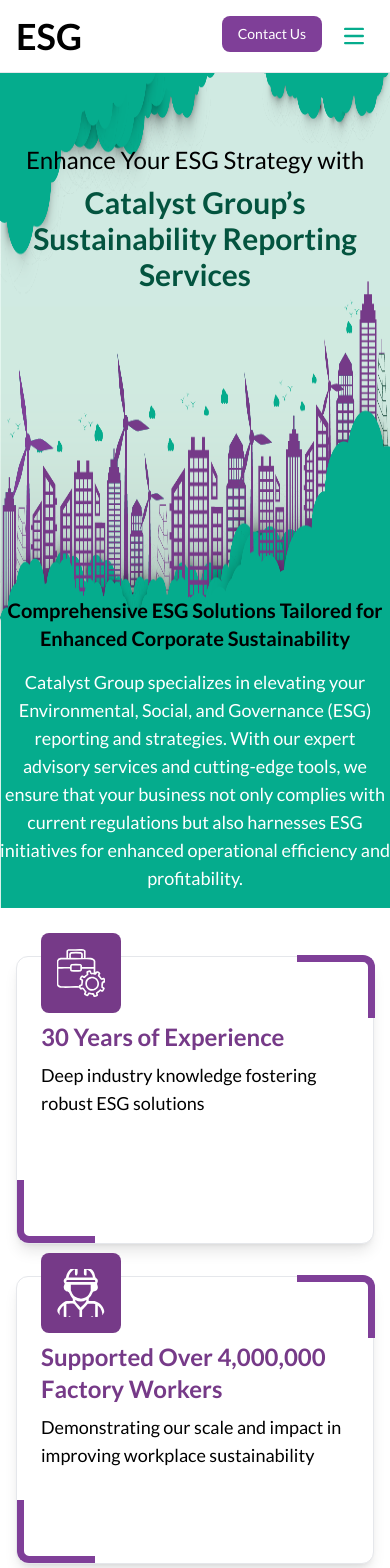
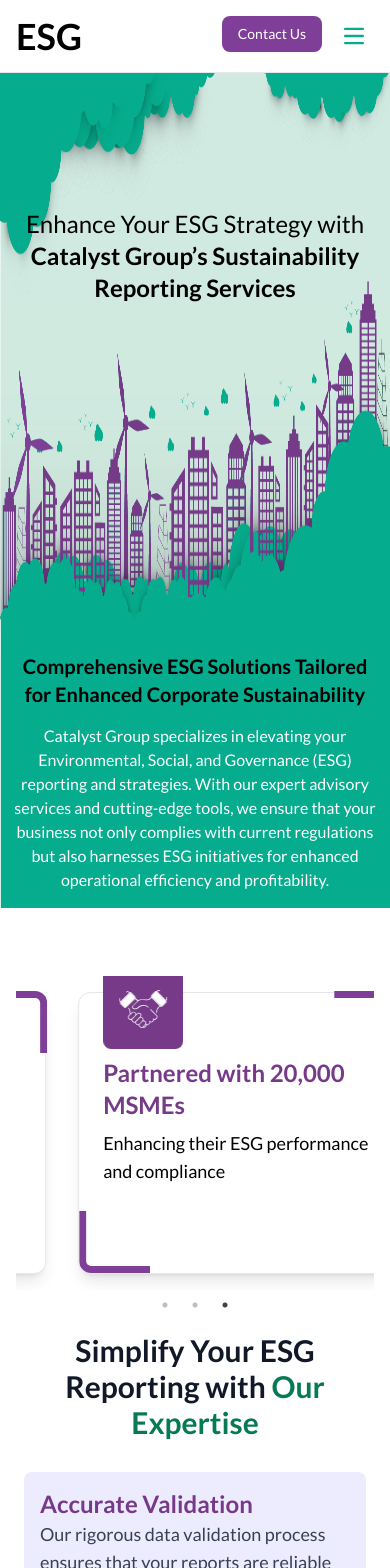
Before and after one commit to ivistaz-ecom/esg-new, a Next.js app: page /reporting in a window 390 px wide. Shown: the top 1568 px of the page. Built offline with nearby package versions, Linux system fonts and the light colour scheme.

Commit message:
reporting page slick-carousel added for mobile responsive

```diff
--- a/app/reporting/page.js
+++ b/app/reporting/page.js
@@ -7,12 +7,11 @@
 import { useEffect } from "react"
 import AOS from "aos"
 
-
 const page = () => {
   useEffect(() => {
     AOS.init({
       delay: 0,
-      duration: 400, // values from 0 to 3000, with step 50ms
+      duration: 400,
       easing: "ease",
     })
   })
@@ -30,24 +29,24 @@
         </div>
 
         {/* Main Content */}
-        <div className="relative z-10 max-w-6xl mx-auto text-center flex flex-col justify-between h-full">
+        <div className="relative z-10 container mx-auto text-center flex flex-col justify-between w-full h-full ">
           {/* Top content in the first 20% */}
-          <div className=" mt-20">
-            <h2 className="text-2xl md:text-4xl">
+          <div className=" mt-36 lg:mt-24 ">
+            <h2 className="text-2xl md:text-4xl ">
               Enhance Your ESG Strategy with
             </h2>
-            <h1 className="text-3xl md:text-4xl font-bold text-green-800 mt-2">
+            <span className="text-2xl md:text-4xl font-bold mt-2">
               Catalyst Group’s Sustainability Reporting Services
-            </h1>
+            </span>
           </div>
 
           {/* Bottom content in the last 20% */}
-          <div className=" mt-10 lg:mb-36 pb-4">
-            <p className="text-xl md:text-3xl mt-6 font-semibold pt-8">
+          <div className=" mt-8 lg:mb-32 pb-4">
+            <p className="text-xl md:text-3xl mt-6 font-semibold pt-8 px-2">
               Comprehensive ESG Solutions Tailored for Enhanced Corporate
               Sustainability
             </p>
-            <p className="text-white mt-4 text-lg">
+            <p className="text-white mt-4 text-md lg:text-lg px-2">
               Catalyst Group specializes in elevating your Environmental,
               Social, and Governance (ESG) reporting and strategies. With our
               expert advisory services and cutting-edge tools, we ensure that
--- a/components/Reporting/ESGReporting.js
+++ b/components/Reporting/ESGReporting.js
@@ -3,13 +3,13 @@
 
 const ESGReporting = () => {
   const item = {
-    iconUrl: "/reporting/Streamline.jpg", // Replace with actual image path
+    iconUrl: "/reporting/Streamline.jpg",
     title: "ESG Reporting Icon",
   }
 
   return (
     <>
-      <div className="px-6 py-12">
+      <div className="px-6 py-12 mt-10">
         <div className="max-w-6xl mx-auto text-center">
           <h2 className="text-3xl font-bold text-gray-900">
             Simplify Your ESG Reporting with
@@ -17,7 +17,7 @@
           </h2>
         </div>
 
-        <div className="grid grid-cols-1 md:grid-cols-2 gap-6 mt-8 max-w-4xl mx-auto">
+        <div className="grid grid-cols-1 md:grid-cols-2 gap-6 mt-8 container mx-auto">
           {[
             {
               title: "Accurate Validation",
@@ -40,7 +40,10 @@
                 "We transform complex ESG data into clear, actionable insights, streamlining your internal and external communication",
             },
           ].map((feature, index) => (
-            <div key={index} className="bg-purple-100 p-4 rounded-lg h-36">
+            <div
+              key={index}
+              className="bg-purple-100 p-4 rounded-lg h-44 lg:h-28"
+            >
               <h3 className=" text-[#763A88] text-2xl font-semibold">
                 {feature.title}
               </h3>
@@ -48,13 +51,28 @@
             </div>
           ))}
         </div>
+        <div className="container mx-auto pt-10">
+          <p className="text-[18px] text-center">
+            Leveraging our three decades of expertise in the social domain, we
+            have developed the Sustainability Reporting Tool to provide
+            corporates and MSMEs with guidance and to ensure that you have a
+            <span className="text-[#763A88] font-semibold">&nbsp;
+               simplified, user-friendly experience
+            </span>
+            for completing the challenging task of sustainability reporting.
+          </p>
+          <p className="text-[#763A88] text-2xl text-center pt-5 ">
+            With this tool we aim to make sustainability reporting   <span className="text-[#763A88] font-semibold">&nbsp;easy,
+            comprehensive, time-saving and convenient.</span>
+          </p>
+        </div>
 
-        <div className="mt-12 text-center">
+        <div className="mt-12 text-center ">
           <h3 className="text-3xl font-bold text-gray-900 py-3">
             Streamline Your
             <span className="text-green-600"> Sustainability Journey</span>
           </h3>
-          <p className="text-lg max-w-3xl mx-auto mt-2">
+          <p className="text-lg container mx-auto mt-2 text-left">
             Harness three decades of our expertise with the Sustainability
             Reporting Tool. Designed for corporates and MSMEs, this tool
             simplifies your sustainability reporting process, making it
@@ -62,13 +80,13 @@
           </p>
         </div>
 
-        <div className="flex justify-center items-center  bg-white mt-10">
+        <div className="flex justify-center items-center  bg-white mt-10 ">
           <Image
             src={item.iconUrl}
             width={1080}
             height={1080}
             alt={item.title}
-        className=" lg:w-[70%] lg:h-[70%] "
+            className="w-[100vh] h-[200px] lg:h-full  "
           />
         </div>
 
--- a/components/Reporting/OurExpertise.js
+++ b/components/Reporting/OurExpertise.js
@@ -1,45 +1,98 @@
-'use client'
-import React from "react";
+"use client"
+import React from "react"
+import Slider from "react-slick"
+import "slick-carousel/slick/slick.css"
+import "slick-carousel/slick/slick-theme.css"
 
 const data = [
   {
-    image: "/reporting/icon1.svg", // replace with actual image path
+    image: "/reporting/icon1.svg",
     title: "30 Years of Experience",
     description: "Deep industry knowledge fostering robust ESG solutions",
   },
   {
-    image: "/reporting/icon2.svg", // replace with actual image path
+    image: "/reporting/icon2.svg",
     title: "Supported Over 4,000,000 Factory Workers",
-    description: "Demonstrating our scale and impact in improving workplace sustainability",
+    description:
+      "Demonstrating our scale and impact in improving workplace sustainability",
   },
   {
-    image: "/reporting/icon3.svg", // replace with actual image path
+    image: "/reporting/icon3.svg",
     title: "Partnered with 20,000 MSMEs",
     description: "Enhancing their ESG performance and compliance",
   },
-];
+]
 
 export default function ESGCards() {
+  const settings = {
+    dots: true,
+    infinite: true,
+    speed: 500,
+    slidesToShow: 1,
+    slidesToScroll: 1,
+    arrows: false,
+    autoplay: true,
+    autoplaySpeed: 3000,
+  }
+
   return (
-    <div className=" py-12 flex justify-center lg:-mt-40">
-      <div className="grid grid-cols-1 md:grid-cols-3 gap-8 max-w-5xl px-4">
+    <div className="py-12 flex justify-center lg:-mt-40 container mx-auto">
+      {/* Desktop View */}
+      <div className="hidden md:grid grid-cols-1 md:grid-cols-3 gap-8 px-4 ">
         {data.map((item, index) => (
-        <div
-        key={index}
-        className=" h-72 relative p-6 bg-white shadow-lg rounded-xl border border-gray-200
+          <div
+            key={index}
+            className="relative p-6 bg-white shadow-lg rounded-xl border border-gray-200
                    before:absolute before:-top-0.5 before:-right-0.5 before:h-[22%] before:w-[22%] before:border-t-[7px] before:border-r-[7px] before:border-cms-primary before:rounded-tr-xl
                    after:absolute after:bottom-0 after:left-0 after:h-[22%] after:w-[22%] after:border-b-[7px] after:border-l-[7px] after:border-cms-primary after:rounded-bl-xl"
-      >
+          >
             <div className="absolute -top-6 left-6 bg-[#763A88] p-4 rounded-lg">
-              <img src={item.image} alt={item.title} className="w-12 h-12 object-cover rounded-lg" />
+              <img
+                src={item.image}
+                alt={item.title}
+                className="w-12 h-12 object-cover rounded-lg"
+              />
             </div>
             <div className="mt-10">
-              <h3 className="text-2xl font-semibold text-[#763A88]">{item.title}</h3>
+              <h3 className="text-2xl font-semibold text-[#763A88]">
+                {item.title}
+              </h3>
               <p className="text-lg mt-2">{item.description}</p>
             </div>
           </div>
         ))}
       </div>
+
+      {/* Mobile View */}
+      <div className="md:hidden w-full h-60 px-4 py-5 ">
+        <Slider {...settings} >
+          {data.map((item, index) => (
+            <div key={index} className="p-4">
+              <div
+                className=" relative p-6 bg-white shadow-lg rounded-xl border border-gray-200
+                   before:absolute before:-top-0.5 before:-right-0.5 before:h-[22%] before:w-[22%] before:border-t-[7px] before:border-r-[7px] before:border-cms-primary before:rounded-tr-xl
+                   after:absolute after:bottom-0 after:left-0 after:h-[22%] after:w-[22%] after:border-b-[7px] after:border-l-[7px] after:border-cms-primary after:rounded-bl-xl"
+              >
+                <div className="min-h-48">
+                <div className="absolute -top-6 left-6 bg-[#763A88] p-4 rounded-lg">
+                  <img
+                    src={item.image}
+                    alt={item.title}
+                    className="w-12 h-12 rounded-lg"
+                  />
+                </div>
+                <div className="mt-10">
+                  <h3 className="text-2xl font-semibold text-[#763A88]">
+                    {item.title}
+                  </h3>
+                  <p className="text-lg mt-2 ">{item.description}</p>
+                </div>
+                </div>
+              </div>
+            </div>
+          ))}
+        </Slider>
+      </div>
     </div>
-  );
+  )
 }
--- a/components/WhyEsgOne/EsgBenefits/EsgBenefits.js
+++ b/components/WhyEsgOne/EsgBenefits/EsgBenefits.js
@@ -5,7 +5,7 @@
 const EsgBenefits = () => {
   return (
     <div
-      className="bg-[#F8F2FC] p-6 md:p-10 flex flex-col items-center gap-6 md:gap-8 mt-[480px] lg:mt-16"
+      className="bg-[#F8F2FC] p-6 md:p-10 flex flex-col items-center gap-6 md:gap-8 lg:mt-16"
       data-aos="fade-up"
     >
       <h2 className="text-2xl text-[#622F88] font-semibold block md:hidden">
--- a/package.json
+++ b/package.json
@@ -17,7 +17,9 @@
     "react": "^18",
     "react-countup": "^6.5.3",
     "react-dom": "^18",
-    "react-multi-carousel": "^2.8.5"
+    "react-multi-carousel": "^2.8.5",
+    "react-slick": "^0.30.3",
+    "slick-carousel": "^1.8.1"
   },
   "devDependencies": {
     "postcss": "^8",
```
Also changed, not shown: 1 other file (tests, documents, lock files or other folders).
